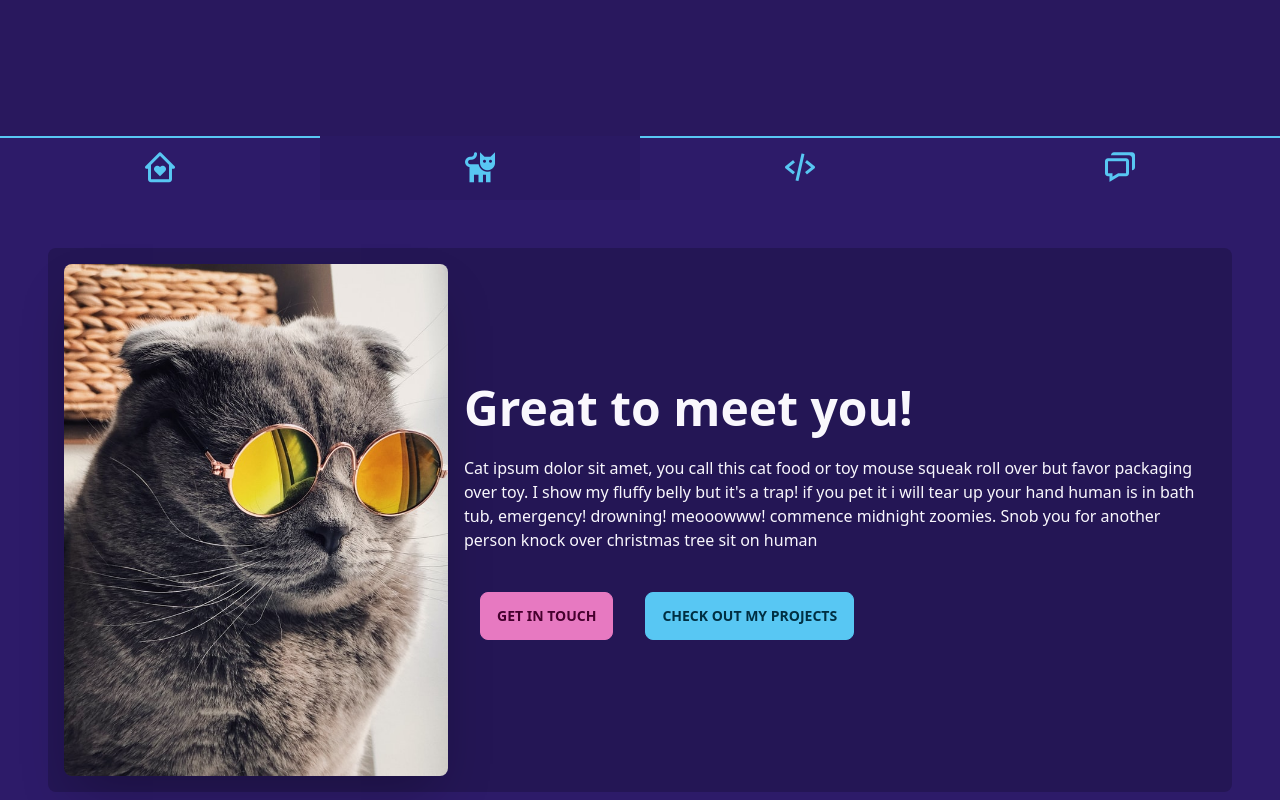
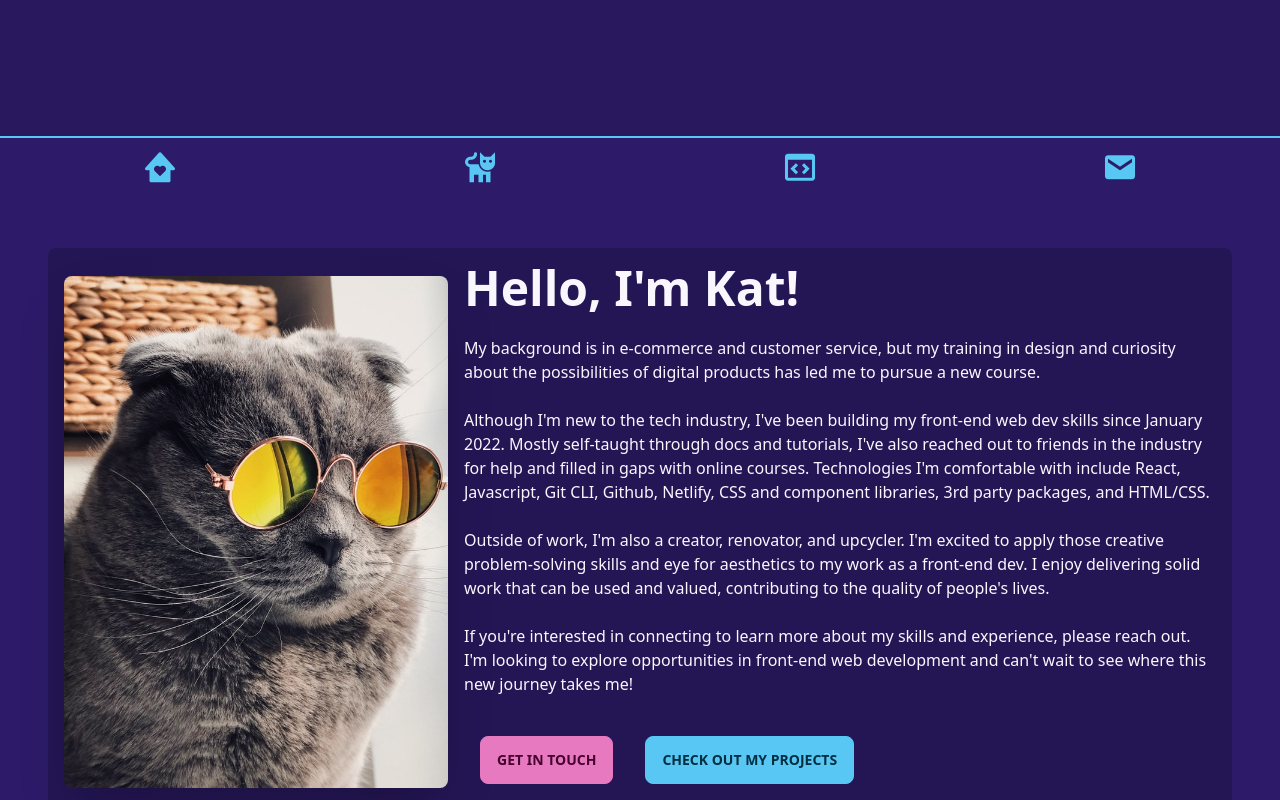
Before and after one commit to kemetcalf/portfolio-2023, a React (Create React App) app: page / in a window 1280 px wide. Shown: the part 600-1400 px from the top of the page. Built offline with nearby package versions, Linux system fonts and the light colour scheme.

Commit message:
Adjusted to use AnchorLink instead of ReactRouter for nav

```diff
--- a/package.json
+++ b/package.json
@@ -9,6 +9,7 @@
     "boxicons": "^2.1.4",
     "daisyui": "^2.51.3",
     "react": "^18.2.0",
+    "react-anchor-link-smooth-scroll": "^1.0.12",
     "react-dom": "^18.2.0",
     "react-router-dom": "^6.8.2",
     "react-scripts": "5.0.1",
--- a/public/index.html
+++ b/public/index.html
@@ -15,8 +15,8 @@
       user's mobile device or desktop. See https://developers.google.com/web/fundamentals/web-app-manifest/
     -->
     <link rel="manifest" href="%PUBLIC_URL%/manifest.json" />
+
     <link href='https://unpkg.com/boxicons@2.1.4/css/boxicons.min.css' rel='stylesheet'>
-
     <!--
       Notice the use of %PUBLIC_URL% in the tags above.
       It will be replaced with the URL of the `public` folder during the build.
--- a/src/App.jsx
+++ b/src/App.jsx
@@ -1,5 +1,3 @@
-import { Routes, Route } from "react-router-dom";
-
 import Hero from "./Components/Hero";
 import ProjectGallery from "./Components/ProjectGallery";
 import BottomNav from "./Components/BottomNav";
@@ -9,19 +7,12 @@ import AboutMe from "./Components/AboutMe";
 export default function App() {
 	return (
 		<div>
-			<Routes>
-				<Route path="/" element={<Hero />} />
-				<Route path="/about" element={<AboutMe />} />
-				<Route path="/projects" element={<ProjectGallery />} />
-				<Route path="/contactinfo" element={<ContactInfo />} />
-				{/* <Route path='/' element={ < /> }/> */}
-			</Routes>
+			<Hero id="hero" />
+			<AboutMe />
+			<ProjectGallery id="projectgallery" />
 
-			<AboutMe />
-			<ProjectGallery />
-
-			<ContactInfo />
-			<BottomNav />
+			<ContactInfo id="contactinfo" />
+			<BottomNav id="navbar" />
 		</div>
 	);
 }
--- a/src/Components/AboutMe.jsx
+++ b/src/Components/AboutMe.jsx
@@ -2,7 +2,7 @@ import cool_cat from "../Assets/cool_cat.jpg";
 
 export default function AboutMe() {
 	return (
-		<div className="m-12">
+		<div id="aboutme" className="m-12">
 			<div className="hero min-h-max bg-base-300  rounded-lg">
 				<div className="hero-content flex-col lg:flex-row">
 					<img
@@ -11,16 +11,33 @@ export default function AboutMe() {
 						className="max-w-sm rounded-lg shadow-2xl"
 					/>
 					<div>
-						<h1 className="text-5xl font-bold">Great to meet you!</h1>
+						<h1 className="text-5xl font-bold">Hello, I'm Kat! </h1>
 						<p className="py-6">
-							Cat ipsum dolor sit amet, you call this cat food or toy mouse
-							squeak roll over but favor packaging over toy. I show my fluffy
-							belly but it's a trap! if you pet it i will tear up your hand
-							human is in bath tub, emergency! drowning! meooowww! commence
-							midnight zoomies. Snob you for another person knock over christmas
-							tree sit on human
+							My background is in e-commerce and customer service, but my
+							training in design and curiosity about the possibilities of
+							digital products has led me to pursue a new course. <br />
+							<br />
+							Although I'm new to the tech industry, I've been building my
+							front-end web dev skills since January 2022. Mostly self-taught
+							through docs and tutorials, I've also reached out to friends in
+							the industry for help and filled in gaps with online courses.
+							Technologies I'm comfortable with include React, Javascript, Git
+							CLI, Github, Netlify, CSS and component libraries, 3rd party
+							packages, and HTML/CSS. <br />
+							<br />
+							Outside of work, I'm also a creator, renovator, and upcycler. I'm
+							excited to apply those creative problem-solving skills and eye for
+							aesthetics to my work as a front-end dev. I enjoy delivering solid
+							work that can be used and valued, contributing to the quality of
+							people's lives. <br />
+							<br /> If you're interested in connecting to learn more about my
+							skills and experience, please reach out. I'm looking to explore
+							opportunities in front-end web development and can't wait to see
+							where this new journey takes me!
 						</p>
-						<button className="btn btn-primary m-4">Get in touch</button>
+						<button className="btn btn-primary m-4 active" href="/contactinfo">
+							<a href="#contactinfo">Get in touch</a>
+						</button>
 						<button className="btn btn-secondary m-4">
 							Check out my projects
 						</button>
--- a/src/Components/BottomNav.jsx
+++ b/src/Components/BottomNav.jsx
@@ -1,29 +1,46 @@
+// import { Link } from "react-router-dom";
+import AnchorLink from "react-anchor-link-smooth-scroll";
 import "boxicons";
-import { Link } from "react-router-dom";
 
 export default function BottomNav() {
 	return (
-		<div className="btm-nav">
+		<div id="navbar" className="btm-nav">
 			<button className="text-secondary active">
 				{/* <i class="bx bx-home-heart"></i> */}
-				<Link to="/">
-					<i class="bx bx-home-heart bx-tada-hover bx-md"></i>
-				</Link>
-			</button>
-			<button className="text-secondary btn-disabled">
-				<Link to="/blog">
-					<i class="bx bxs-cat bx-tada-hover bx-md"></i>
-				</Link>
+				<AnchorLink
+					href="#hero"
+					className="tooltip tooltip-left"
+					data-tip="Home"
+				>
+					<i className="bx bxs-home-heart bx-tada-hover bx-md" />
+				</AnchorLink>
 			</button>
 			<button className="text-secondary active">
-				<Link to="/projects">
-					<i class="bx bx-code-alt bx-tada-hover bx-md"></i>
-				</Link>
+				<AnchorLink
+					href="#aboutme"
+					className="tooltip tooltip-left"
+					data-tip="About Me"
+				>
+					<i className="bx bxs-cat bx-tada-hover bx-md"></i>
+				</AnchorLink>
 			</button>
 			<button className="text-secondary active">
-				<Link to="/contactinfo">
-					<i class="bx bx-chat bx-tada-hover bx-md"></i>
-				</Link>
+				<AnchorLink
+					href="#projectgallery"
+					className="tooltip tooltip-left"
+					data-tip="Project Gallery"
+				>
+					<i className="bx bx-code-block bx-tada-hover bx-md"></i>
+				</AnchorLink>
+			</button>
+			<button className="text-secondary active">
+				<AnchorLink
+					href="#contactinfo"
+					className="tooltip tooltip-left"
+					data-tip="Contact Info"
+				>
+					<i className="bx bxs-envelope bx-tada-hover bx-md"></i>
+				</AnchorLink>
 			</button>
 		</div>
 	);
--- a/src/Components/ContactInfo.jsx
+++ b/src/Components/ContactInfo.jsx
@@ -1,6 +1,6 @@
 export default function ContactInfo() {
 	return (
-		<div className="hero min-h-screen bg-base-200">
+		<div id="contactinfo" className="hero min-h-screen bg-base-200">
 			<div className="hero-content text-center">
 				<div className="max-w-md">
 					<h1 className="text-5xl font-bold m-4">Contact Info</h1>
@@ -15,7 +15,7 @@ export default function ContactInfo() {
 										target="_blank"
 										rel="noreferrer"
 									>
-										<i class="bx bxl-github bx-tada-hover bx-md"></i>
+										<i className="bx bxl-github bx-tada-hover bx-md"></i>
 									</a>
 								</button>
 								<button className="btn btn-md btn-circle">
@@ -24,7 +24,7 @@ export default function ContactInfo() {
 										target="_blank"
 										rel="noreferrer"
 									>
-										<i class="bx bxl-netlify bx-tada-hover bx-md"></i>
+										<i className="bx bxl-netlify bx-tada-hover bx-md"></i>
 									</a>
 								</button>
 								<button className="btn btn-circle">
@@ -33,7 +33,7 @@ export default function ContactInfo() {
 										target="_blank"
 										rel="noreferrer"
 									>
-										<i class="bx bxl-linkedin bx-tada-hover bx-md"></i>
+										<i className="bx bxl-linkedin bx-tada-hover bx-md"></i>
 									</a>
 								</button>
 							</div>
--- a/src/Components/Hero.jsx
+++ b/src/Components/Hero.jsx
@@ -1,6 +1,6 @@
 export default function Hero() {
 	return (
-		<div className="hero min-h-screen bg-base-200">
+		<div id="hero" className="hero min-h-screen bg-base-200">
 			<div className="hero-content text-center">
 				<div className="max-w-md">
 					<h1 className="text-5xl font-bold">Hello there</h1>
--- a/src/Components/ProjectGallery.jsx
+++ b/src/Components/ProjectGallery.jsx
@@ -2,9 +2,9 @@ import ProjectCard from "./ProjectCard";
 
 export default function ProjectGallery() {
 	return (
-		<>
+		<div id="projectgallery">
 			<ProjectCard />
 			<ProjectCard />
-		</>
+		</div>
 	);
 }
--- a/src/index.jsx
+++ b/src/index.jsx
@@ -1,15 +1,15 @@
 import React, { StrictMode } from "react";
 import { createRoot } from "react-dom/client";
-import { BrowserRouter } from "react-router-dom";
+// import { ReactDOM } from "react-router-dom";
+// import { BrowserRouter } from "react-router-dom";
+
 import App from "./App";
 import "./app.css";
 import "boxicons";
 
 const root = createRoot(document.getElementById("root"));
 root.render(
-	<BrowserRouter>
-		<StrictMode>
-			<App />
-		</StrictMode>
-	</BrowserRouter>
+	<StrictMode>
+		<App />
+	</StrictMode>
 );
```
Also changed, not shown: 1 other file (tests, documents, lock files or other folders).
